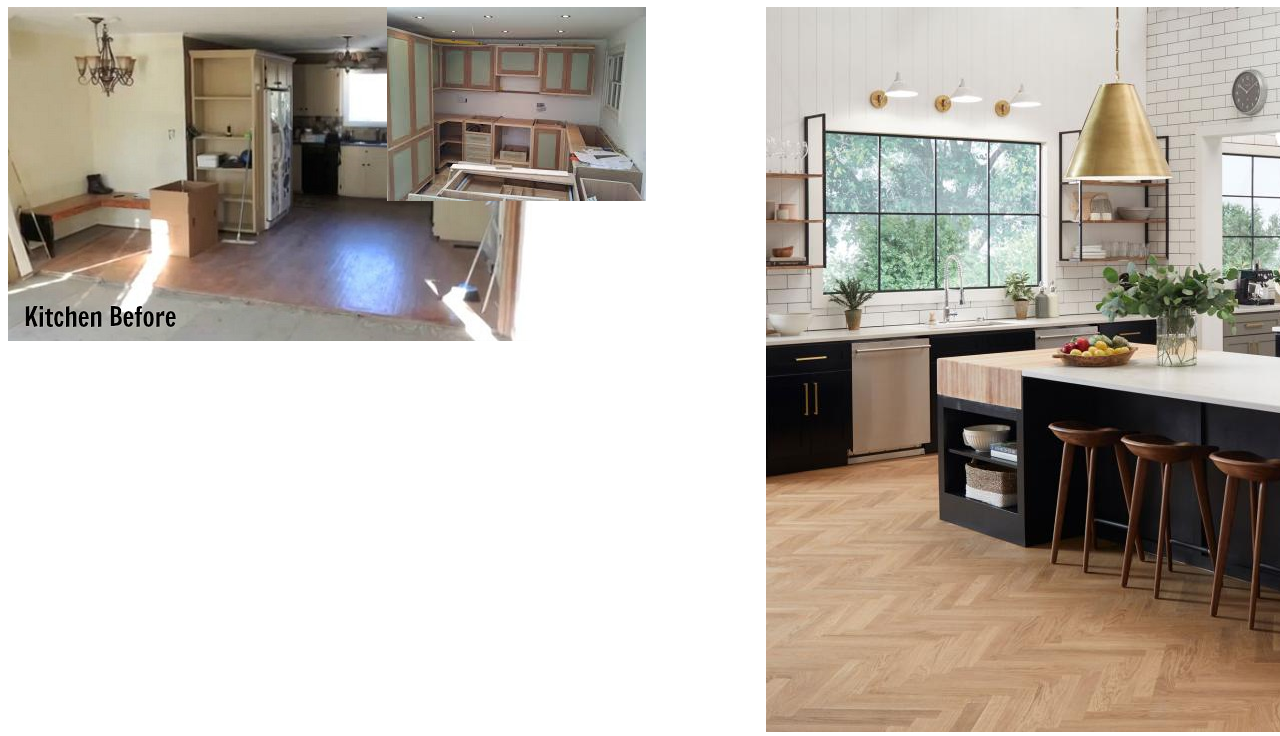
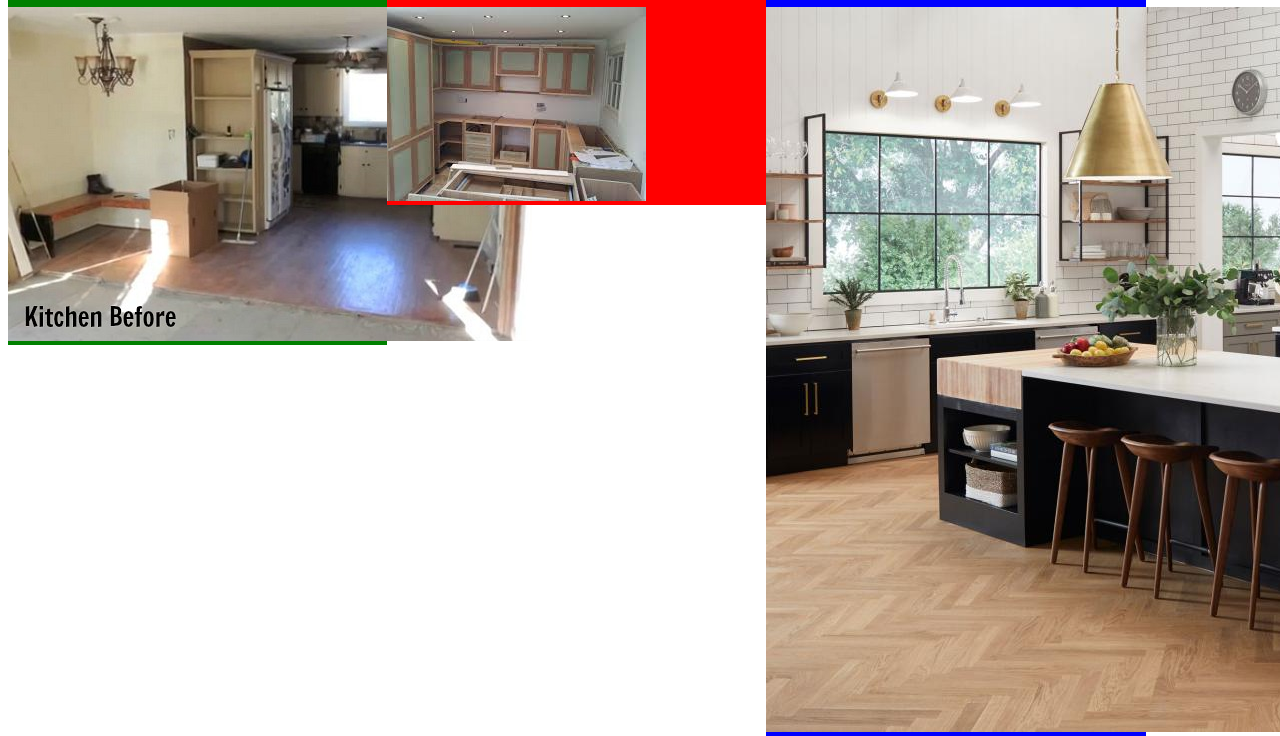
Before and after one commit to maxdhs/interior-decorator, a plain HTML site: page index.html in a window 1280 px wide. Shown: the part 153-889 px from the top of the page. Drawn offline with Linux system fonts and the light colour scheme.

Commit message:
added background color

```diff
--- a/css/styles.css
+++ b/css/styles.css
@@ -1,4 +1,17 @@
 .column {
   float: left;
   width: 30%;
+  background-color: green;
+
 }
+.column2 {
+  float: left;
+  width: 30%;
+  background-color: red;
+
+}
+.column3 {
+  float: left;
+  width: 30%;
+  background-color: blue;
+}
--- a/index.html
+++ b/index.html
@@ -12,12 +12,12 @@
      <img src="img/before.jpg">
     </div>
 
-   <div class="column">
+   <div class="column2">
      <h1>DURING</h1>
      <img src="img/during.jpeg">
    </div>
 
-   <div class="column">
+   <div class="column3">
      <h1>AFTER</h1>
      <img src="img/after.jpeg">
    </div>
```
